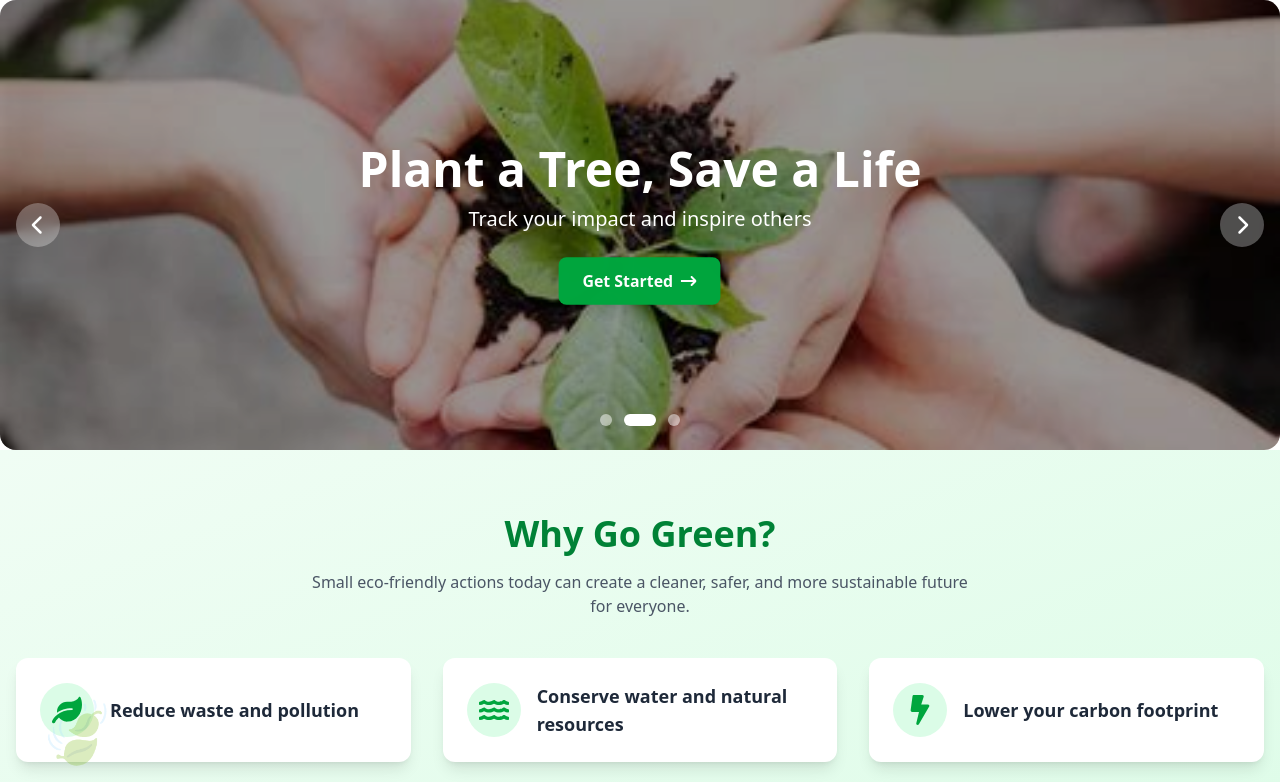
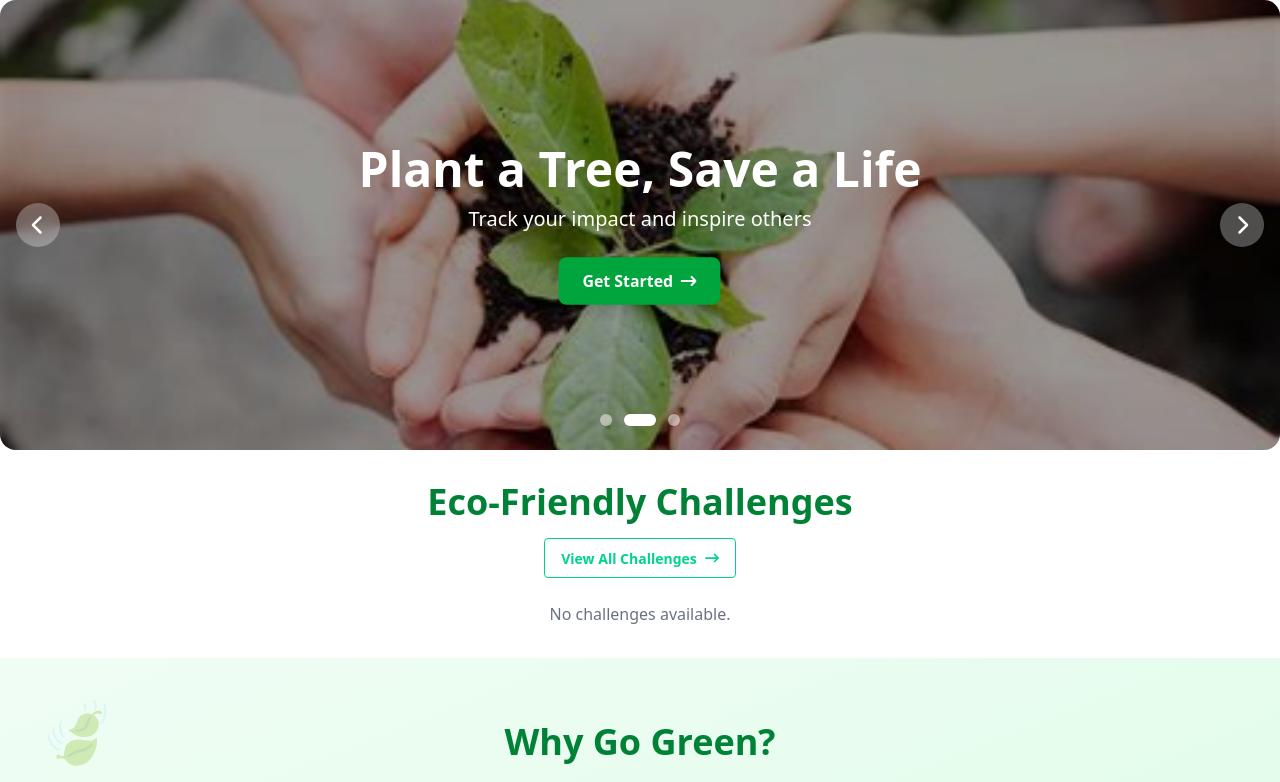
Before and after one commit to nayem-420/ecoTrac-client, a React (Vite) app: page / in a window 1280 px wide. Shown: the top 782 px of the page. Built offline with nearby package versions, Linux system fonts and the light colour scheme.

Commit message:
added the eco friendly challenges

```diff
--- a/src/Pages/Challenges.jsx
+++ b/src/Pages/Challenges.jsx
@@ -1,13 +1,65 @@
-import React from 'react';
+import React from "react";
+import { FaArrowRightLong } from "react-icons/fa6";
+import { Link } from "react-router";
 
 const Challenges = () => {
-    return (
-        <div>
-            <div>
-                <h1>challenges</h1>
-            </div>
+  const challenges = [];
+
+  return (
+    <section className="py-8 bg-base-100">
+      <div className="container mx-auto px-4">
+
+        <div className="flex flex-col items-center mb-6 gap-4">
+          <h1 className="text-4xl font-bold text-green-700">
+            Eco-Friendly Challenges
+          </h1>
+          <Link
+            to="/challenges"
+            className="btn btn-outline btn-success flex items-center gap-2"
+          >
+            View All Challenges <FaArrowRightLong />
+          </Link>
         </div>
-    );
+
+
+        <div className="grid grid-cols-1 sm:grid-cols-2 lg:grid-cols-4 gap-4">
+          {challenges.length > 0 ? (
+            challenges.map((challenge) => (
+              <div key={challenge.id} className="card bg-white shadow-md">
+                <figure>
+                  <img
+                    src={challenge.imageUrl}
+                    alt={challenge.title}
+                    className="w-full h-36 object-cover"
+                  />
+                </figure>
+                <div className="card-body">
+                  <h2 className="card-title text-green-600">
+                    {challenge.title}
+                  </h2>
+                  <p className="text-sm text-gray-600">{challenge.category}</p>
+                  <p className="text-gray-700">{challenge.description}</p>
+                  <p className="text-sm text-gray-500">
+                    Participants: {challenge.participants}
+                  </p>
+                  <Link
+                    to={`/challenges/${challenge.id}`}
+                    className="btn btn-sm btn-success mt-2"
+                  >
+                    View Challenge
+                  </Link>
+                </div>
+              </div>
+            ))
+          ) : (
+            <p className="text-center text-gray-500 col-span-full">
+              No challenges available.
+            </p>
+          )}
+        </div>
+      </div>
+    </section>
+  );
 };
 
 export default Challenges;
--- a/src/Pages/Home.jsx
+++ b/src/Pages/Home.jsx
@@ -2,11 +2,13 @@ import React from 'react';
 import Banner from './Banner';
 import WhyGoGreen from './WhyGoGreen';
 import HowItWorks from './HowItWorks';
+import Challenges from './Challenges';
 
 const Home = () => {
     return (
         <div>
             <Banner></Banner>
+            <Challenges></Challenges>
             <WhyGoGreen></WhyGoGreen>
             <HowItWorks></HowItWorks>
         </div>
```
